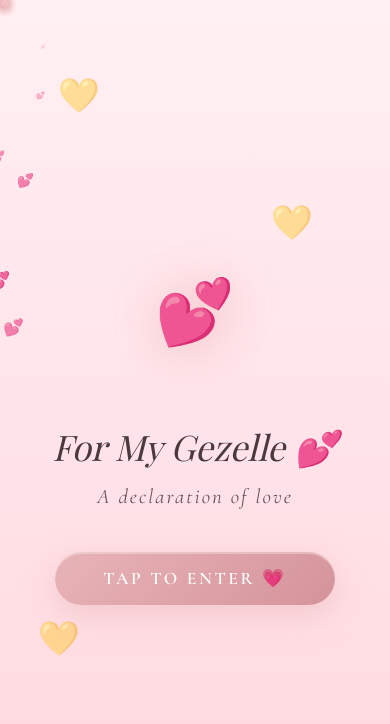
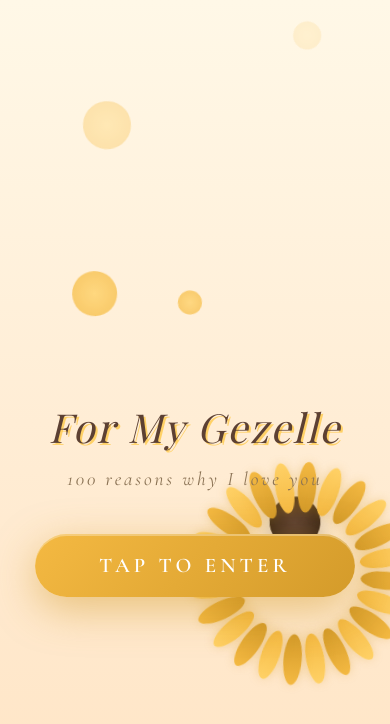
Before and after one commit to mikewithoutthemechanics/forG, a React (Vite) app: page / in a window 390 px wide. Shown: the top 724 px of the page. Built offline with nearby package versions, Linux system fonts and the light colour scheme; the HTML template or start-up script is replaced by a standard one; a web font is replaced by a local one.

Commit message:
Giant sunflower, bigger petals, more captivating

```diff
--- a/src/App.css
+++ b/src/App.css
@@ -7,20 +7,19 @@
 }
 
 :root {
-  --rose: #E8B4B8;
-  --rose-light: #F5D0D3;
-  --rose-dark: #D4939A;
-  --blush: #FFCAD4;
-  --cream: #FFF9FA;
-  --text: #4A3A3D;
-  --text-light: #6B5457;
+  --gold: #F4B942;
+  --gold-dark: #D49B2A;
+  --gold-light: #FFD166;
+  --cream: #FFF9ED;
+  --brown: #5C4033;
+  --brown-light: #8B7355;
 }
 
 body {
   font-family: 'Cormorant Garamond', serif;
-  background: linear-gradient(180deg, #FFF0F3 0%, #FFE4E9 50%, #FFD8DE 100%);
+  background: linear-gradient(180deg, #FFF8E7 0%, #FFEDD5 50%, #FFE4C4 100%);
   min-height: 100vh;
-  color: var(--text);
+  color: var(--brown);
   overflow-x: hidden;
 }
 
@@ -30,31 +29,54 @@ body {
   overflow: hidden;
 }
 
-/* Floating hearts */
-.floating-heart {
+/* GIANT SUNFLOWER */
+.giant-sunflower {
   position: fixed;
-  font-size: 2rem;
+  top: 50%;
+  left: 50%;
+  transform: translate(-50%, -50%);
+  width: 300px;
+  height: 300px;
   z-index: 0;
+  pointer-events: none;
 }
 
-.floating-heart:nth-child(1) { top: 10%; left: 15%; }
-.floating-heart:nth-child(2) { top: 25%; right: 20%; }
-.floating-heart:nth-child(3) { bottom: 20%; left: 10%; }
-
-.heart-particle {
+.sunflower-center {
   position: absolute;
-  font-size: 1.2rem;
-  z-index: 0;
+  top: 50%;
+  left: 50%;
+  transform: translate(-50%, -50%);
+  width: 80px;
+  height: 80px;
+  background: radial-gradient(circle, #5C4033 0%, #3D2817 100%);
+  border-radius: 50%;
+  box-shadow:
+    inset 0 0 20px rgba(0,0,0,0.3),
+    0 5px 20px rgba(0,0,0,0.2);
 }
 
-/* Sparkles */
-.sparkle {
+.petal {
   position: absolute;
-  width: 8px;
-  height: 8px;
-  background: linear-gradient(45deg, var(--blush), var(--rose));
-  border-radius: 50%;
-  box-shadow: 0 0 10px var(--rose);
+  top: 50%;
+  left: 50%;
+  width: 25px;
+  height: 70px;
+  background: linear-gradient(180deg, var(--gold) 0%, var(--gold-dark) 100%);
+  border-radius: 50% 50% 50% 50%;
+  transform-origin: center bottom;
+  box-shadow: 0 2px 10px rgba(212, 155, 42, 0.4);
+}
+
+.petal:nth-child(odd) {
+  background: linear-gradient(180deg, var(--gold-light) 0%, var(--gold) 100%);
+}
+
+/* Floating petals */
+.floating-petal {
+  position: absolute;
+  background: radial-gradient(ellipse at center, var(--gold-light) 0%, var(--gold) 100%);
+  border-radius: 50% 50% 50% 50%;
+  opacity: 0.7;
 }
 
 /* INTRO SCREEN */
@@ -68,66 +90,53 @@ body {
   z-index: 1;
 }
 
-.hero {
+.hero-content {
   text-align: center;
-  max-width: 500px;
-}
-
-.heart-ring {
-  width: 150px;
-  height: 150px;
-  margin: 0 auto 2rem;
-  display: flex;
-  align-items: center;
-  justify-content: center;
-  background: radial-gradient(circle, rgba(255,202,212,0.3) 0%, transparent 70%);
-  border-radius: 50%;
-}
-
-.big-heart {
-  font-size: 5rem;
-  filter: drop-shadow(0 5px 20px rgba(232,180,184,0.5));
+  max-width: 600px;
+  margin-top: 200px;
 }
 
 .title {
   font-family: 'Playfair Display', serif;
-  font-size: 3.5rem;
+  font-size: 4rem;
   font-weight: 500;
   font-style: italic;
-  color: var(--text);
+  color: var(--brown);
   margin-bottom: 0.5rem;
+  text-shadow: 2px 2px 0 var(--gold-light);
+  letter-spacing: 0.05em;
 }
 
-.tagline {
-  font-size: 1.3rem;
-  color: var(--text-light);
+.subtitle {
+  font-size: 1.6rem;
+  color: var(--brown-light);
   margin-bottom: 2.5rem;
   font-style: italic;
-  letter-spacing: 0.1em;
+  letter-spacing: 0.15em;
 }
 
 .enter-btn {
-  background: linear-gradient(135deg, var(--rose) 0%, var(--rose-dark) 100%);
+  background: linear-gradient(135deg, var(--gold) 0%, var(--gold-dark) 100%);
   border: none;
-  padding: 1rem 3rem;
-  font-size: 1.1rem;
+  padding: 1.2rem 4rem;
+  font-size: 1.3rem;
   font-family: 'Cormorant Garamond', serif;
   font-weight: 600;
   color: white;
   border-radius: 50px;
   cursor: pointer;
-  letter-spacing: 0.15em;
+  letter-spacing: 0.2em;
   text-transform: uppercase;
   box-shadow:
-    0 10px 30px rgba(232, 180, 184, 0.5),
+    0 12px 40px rgba(212, 155, 42, 0.5),
     inset 0 2px 0 rgba(255, 255, 255, 0.3);
-  transition: all 0.3s ease;
+  transition: all 0.4s ease;
 }
 
 .enter-btn:hover {
-  transform: translateY(-3px);
+  transform: translateY(-4px) scale(1.02);
   box-shadow:
-    0 15px 40px rgba(232, 180, 184, 0.6),
+    0 18px 50px rgba(212, 155, 42, 0.6),
     inset 0 2px 0 rgba(255, 255, 255, 0.3);
 }
 
@@ -139,74 +148,90 @@ body {
   justify-content: center;
   padding: 2rem;
   background:
-    radial-gradient(ellipse at 30% 30%, rgba(255,202,212,0.2) 0%, transparent 50%),
-    radial-gradient(ellipse at 70% 70%, rgba(255,202,212,0.15) 0%, transparent 50%);
+    radial-gradient(ellipse at 20% 20%, rgba(212, 155, 42, 0.15) 0%, transparent 50%),
+    radial-gradient(ellipse at 80% 80%, rgba(212, 155, 42, 0.1) 0%, transparent 50%);
 }
 
-.love-letter {
+.letter-container {
   background: var(--cream);
-  padding: 3.5rem 3rem;
-  border-radius: 20px;
-  max-width: 550px;
+  padding: 4rem 3.5rem;
+  border-radius: 8px;
+  max-width: 600px;
   width: 100%;
   box-shadow:
-    0 25px 80px rgba(74, 58, 61, 0.15),
-    0 0 0 1px rgba(232, 180, 184, 0.2),
-    inset 0 0 60px rgba(255, 202, 212, 0.1);
-  text-align: center;
+    0 30px 80px rgba(92, 64, 51, 0.2),
+    0 0 0 1px rgba(212, 155, 42, 0.15),
+    inset 0 0 100px rgba(212, 155, 42, 0.03);
+  position: relative;
 }
 
-.letter-header {
-  margin-bottom: 1.5rem;
+.sunflower-corner {
+  position: absolute;
+  width: 100px;
+  height: 100px;
+  opacity: 0.2;
 }
 
-.heart-icon {
-  font-size: 1.8rem;
-  margin: 0 0.3rem;
-  display: inline-block;
+.sunflower-corner.top-right {
+  top: -30px;
+  right: -30px;
+  background: radial-gradient(circle, var(--gold) 0%, transparent 70%);
 }
 
-.salutation {
+.sunflower-corner.bottom-left {
+  bottom: -30px;
+  left: -30px;
+  background: radial-gradient(circle, var(--gold) 0%, transparent 70%);
+}
+
+.letter-title {
   font-family: 'Playfair Display', serif;
   font-size: 2rem;
   font-style: italic;
-  color: var(--text);
-  margin-bottom: 1.5rem;
+  color: var(--brown);
+  text-align: center;
+  margin-bottom: 2rem;
   font-weight: 500;
 }
 
-.love-message {
-  font-size: 1.25rem;
-  line-height: 1.9;
-  color: var(--text-light);
+.letter-text {
+  font-size: 1.3rem;
+  line-height: 2;
+  color: var(--brown-light);
   margin-bottom: 1.2rem;
   text-align: left;
 }
 
-.love-message.highlight {
-  font-size: 1.4rem;
+.letter-highlight {
+  font-size: 1.5rem;
   font-style: italic;
-  color: var(--rose-dark);
-  padding: 1rem;
-  background: rgba(255, 202, 212, 0.2);
+  color: var(--gold-dark);
+  padding: 1.2rem;
+  background: linear-gradient(135deg, rgba(212, 155, 42, 0.1) 0%, rgba(255, 209, 102, 0.1) 100%);
   border-radius: 10px;
   text-align: center;
+  margin: 1.5rem 0;
+  border-left: 3px solid var(--gold);
+  border-right: 3px solid var(--gold);
 }
 
 .continue-btn {
   margin-top: 2rem;
-  background: linear-gradient(135deg, var(--rose) 0%, var(--rose-dark) 100%);
+  background: linear-gradient(135deg, var(--gold) 0%, var(--gold-dark) 100%);
   border: none;
   padding: 1rem 2.5rem;
-  font-size: 1.1rem;
+  font-size: 1.2rem;
   font-family: 'Cormorant Garamond', serif;
   font-weight: 600;
   color: white;
   border-radius: 30px;
   cursor: pointer;
   letter-spacing: 0.1em;
+  display: block;
+  margin-left: auto;
+  margin-right: auto;
   transition: all 0.3s ease;
-  box-shadow: 0 8px 25px rgba(232, 180, 184, 0.4);
+  box-shadow: 0 8px 25px rgba(212, 155, 42, 0.4);
 }
 
 .continue-btn:hover {
@@ -216,71 +241,62 @@ body {
 /* REASONS SCREEN */
 .reasons-screen {
   min-height: 100vh;
-  padding: 3rem 1.5rem;
+  padding: 3rem 2rem;
   background:
-    radial-gradient(ellipse at 20% 20%, rgba(255,202,212,0.1) 0%, transparent 50%),
-    radial-gradient(ellipse at 80% 80%, rgba(255,202,212,0.1) 0%, transparent 50%),
-    linear-gradient(180deg, #FFF0F3 0%, #FFE4E9 100%);
+    radial-gradient(ellipse at 10% 10%, rgba(212, 155, 42, 0.08) 0%, transparent 40%),
+    radial-gradient(ellipse at 90% 90%, rgba(212, 155, 42, 0.08) 0%, transparent 40%),
+    linear-gradient(180deg, #FFF8E7 0%, #FFEDD5 100%);
 }
 
-.reasons-header {
-  text-align: center;
-  margin-bottom: 2rem;
-}
-
-.header-hearts {
-  font-size: 2rem;
-  display: block;
-  margin-bottom: 0.5rem;
-}
-
-.reasons-header h1 {
+.page-title {
   font-family: 'Playfair Display', serif;
-  font-size: 2.5rem;
+  font-size: 2.8rem;
   font-weight: 400;
   font-style: italic;
-  color: var(--text);
+  text-align: center;
+  margin-bottom: 3rem;
+  color: var(--brown);
 }
 
 .reasons-container {
-  max-width: 600px;
+  max-width: 650px;
   margin: 0 auto;
   display: flex;
   flex-direction: column;
-  gap: 0.7rem;
+  gap: 0.8rem;
   padding-bottom: 4rem;
 }
 
 .reason-card {
   display: flex;
-  align-items: center;
+  align-items: baseline;
   gap: 1rem;
-  padding: 0.9rem 1.3rem;
+  padding: 1rem 1.5rem;
   background: rgba(255, 255, 255, 0.6);
-  border-radius: 15px;
-  border: 1px solid rgba(232, 180, 184, 0.3);
+  border-radius: 12px;
+  border-left: 4px solid var(--gold);
   transition: all 0.3s ease;
 }
 
 .reason-card:hover {
   background: rgba(255, 255, 255, 0.9);
-  border-color: var(--rose);
-  transform: translateX(5px);
-  box-shadow: 0 5px 20px rgba(232, 180, 184, 0.2);
+  border-left-color: var(--gold-dark);
+  transform: translateX(8px);
+  box-shadow: 0 8px 25px rgba(212, 155, 42, 0.2);
 }
 
-.reason-number {
+.reason-num {
   font-family: 'Playfair Display', serif;
-  font-size: 1.3rem;
-  color: var(--rose-dark);
+  font-size: 1.4rem;
+  color: var(--gold-dark);
   font-style: italic;
-  min-width: 35px;
+  min-width: 40px;
 }
 
-.reason-text {
-  font-size: 1.1rem;
-  line-height: 1.4;
-  color: var(--text);
+.reason-msg {
+  font-size: 1.15rem;
+  line-height: 1.5;
+  color: var(--brown);
 }
 
 .back-btn {
@@ -288,7 +304,7 @@ body {
   bottom: 2rem;
   left: 50%;
   transform: translateX(-50%);
-  background: linear-gradient(135deg, var(--rose) 0%, var(--rose-dark) 100%);
+  background: linear-gradient(135deg, var(--gold) 0%, var(--gold-dark) 100%);
   border: none;
   padding: 0.8rem 2rem;
   font-family: 'Cormorant Garamond', serif;
@@ -298,7 +314,7 @@ body {
   cursor: pointer;
   letter-spacing: 0.1em;
   transition: all 0.3s ease;
-  box-shadow: 0 5px 20px rgba(232, 180, 184, 0.4);
+  box-shadow: 0 5px 20px rgba(212, 155, 42, 0.4);
 }
 
 .back-btn:hover {
@@ -307,33 +323,56 @@ body {
 
 /* RESPONSIVE */
 @media (max-width: 768px) {
-  .title {
-    font-size: 2.2rem;
+  .giant-sunflower {
+    width: 200px;
+    height: 200px;
   }
 
-  .big-heart {
-    font-size: 4rem;
+  .sunflower-center {
+    width: 50px;
+    height: 50px;
   }
 
-  .love-letter {
-    padding: 2rem 1.5rem;
+  .petal {
+    width: 18px;
+    height: 50px;
+    transform-origin: center bottom;
   }
 
-  .salutation {
+  .petal:nth-child(n) {
+    transform: rotate(var(--angle, 0deg)) translateY(-40px);
+  }
+
+  .title {
+    font-size: 2.5rem;
+  }
+
+  .subtitle {
+    font-size: 1.2rem;
+  }
+
+  .hero-content {
+    margin-top: 150px;
+  }
+
+  .letter-container {
+    padding: 2.5rem 1.5rem;
+  }
+
+  .letter-title {
     font-size: 1.5rem;
   }
 
-  .love-message {
-    font-size: 1.05rem;
+  .letter-text {
+    font-size: 1.1rem;
   }
 
-  .love-message.highlight {
-    font-size: 1.15rem;
+  .letter-highlight {
+    font-size: 1.2rem;
   }
 
   .reason-card {
     flex-direction: column;
-    align-items: flex-start;
     gap: 0.3rem;
   }
 }
--- a/src/App.jsx
+++ b/src/App.jsx
@@ -3,77 +3,83 @@ import { motion, AnimatePresence } from 'framer-motion'
 import reasons from './reasons'
 import './App.css'
 
-const AnimatedHeart = () => (
+const GiantSunflower = () => (
   <motion.div
-    className="floating-heart"
+    className="giant-sunflower"
     animate={{
-      y: [0, -20, 0],
-      scale: [1, 1.1, 1],
-      opacity: [0.3, 0.6, 0.3]
+      rotate: [0, 5, -5, 0],
+      scale: [1, 1.02, 1]
     }}
-    transition={{ duration: 2, repeat: Infinity, ease: "easeInOut" }}
+    transition={{
+      duration: 4,
+      repeat: Infinity,
+      ease: "easeInOut"
+    }}
   >
-    💛
+    <div className="sunflower-center" />
+    {[...Array(24)].map((_, i) => {
+      const angle = i * 15;
+      return (
+        <div
+          key={i}
+          className="petal"
+          style={{
+            transform: `rotate(${angle}deg) translateY(-60px)`,
+            animationDelay: `${i * 0.1}s`
+          }}
+        />
+      );
+    })}
   </motion.div>
 )
 
-const Sparkle = ({ delay }) => (
+const FloatingPetal = ({ delay, size, left }) => (
   <motion.div
-    className="sparkle"
-    initial={{ scale: 0, rotate: 0 }}
-    animate={{ scale: [0, 1, 0], rotate: [0, 180, 360] }}
-    transition={{ duration: 1.5, repeat: Infinity, delay, ease: "easeInOut" }}
-  />
-)
-
-const FloatingHeart = ({ delay }) => (
-  <motion.div
-    className="heart-particle"
+    className="floating-petal"
     initial={{
-      x: Math.random() * 100 - 50,
-      y: -20,
-      scale: 0,
+      x: 0,
+      y: -50,
+      rotate: 0,
       opacity: 0
     }}
     animate={{
-      y: [null, 500],
-      scale: [0, 1, 0.5],
-      opacity: [0, 1, 0],
-      x: [null, Math.random() * 100 - 50]
+      y: [null, 600],
+      rotate: [0, 360],
+      opacity: [0, 0.8, 0]
     }}
     transition={{
-      duration: 6 + Math.random() * 3,
+      duration: 8 + Math.random() * 4,
       repeat: Infinity,
       delay,
       ease: "linear"
     }}
-  >
-    💕
-  </motion.div>
+    style={{
+      left: `${left}%`,
+      width: size,
+      height: size,
+    }}
+  />
 )
 
 function App() {
   const [showMessage, setShowMessage] = useState(false)
   const [showReasons, setShowReasons] = useState(false)
-  const [loaded, setLoaded] = useState(false)
-
-  useEffect(() => {
-    setLoaded(true)
-  }, [])
 
   return (
     <div className="container">
-      {/* Floating elements */}
-      <AnimatedHeart />
-      <AnimatedHeart style={{ top: '20%', right: '10%', animationDelay: '-0.5s' }} />
-      <AnimatedHeart style={{ bottom: '30%', left: '5%', animationDelay: '-1s' }} />
+      {/* Giant sunflower in center */}
+      {!showMessage && !showReasons && (
+        <GiantSunflower />
+      )}
 
-      {[...Array(15)].map((_, i) => (
-        <FloatingHeart key={i} delay={i * 0.8} />
-      ))}
-
-      {[...Array(20)].map((_, i) => (
-        <Sparkle key={i} delay={i * 0.3} />
+      {/* Floating petals */}
+      {[...Array(12)].map((_, i) => (
+        <FloatingPetal
+          key={i}
+          delay={i * 1.5}
+          size={20 + Math.random() * 30}
+          left={10 + Math.random() * 80}
+        />
       ))}
 
       <AnimatePresence>
@@ -85,48 +91,39 @@ function App() {
             exit={{ opacity: 0, scale: 0.95 }}
           >
             <motion.div
-              className="hero"
-              initial={{ scale: 0.8 }}
-              animate={{ scale: 1 }}
-              transition={{ duration: 0.8, ease: "easeOut" }}
+              className="hero-content"
+              initial={{ y: 30, opacity: 0 }}
+              animate={{ y: 0, opacity: 1 }}
+              transition={{ delay: 0.5 }}
             >
-              <motion.div
-                className="heart-ring"
-                initial={{ scale: 0, rotate: -180 }}
-                animate={{ scale: 1, rotate: 0 }}
-                transition={{ delay: 0.3, duration: 1, type: "spring" }}
-              >
-                <span className="big-heart">💕</span>
-              </motion.div>
-
               <motion.h1
                 className="title"
                 initial={{ opacity: 0, y: 20 }}
                 animate={{ opacity: 1, y: 0 }}
-                transition={{ delay: 0.5 }}
+                transition={{ delay: 0.8 }}
               >
-                For My Gezelle 💕
+                For My Gezelle
               </motion.h1>
 
               <motion.p
-                className="tagline"
+                className="subtitle"
                 initial={{ opacity: 0 }}
                 animate={{ opacity: 1 }}
-                transition={{ delay: 0.7 }}
+                transition={{ delay: 1.1 }}
               >
-                A declaration of love
+                100 reasons why I love you
               </motion.p>
 
               <motion.button
                 className="enter-btn"
                 onClick={() => setShowMessage(true)}
-                initial={{ opacity: 0, y: 20 }}
-                animate={{ opacity: 1, y: 0 }}
-                transition={{ delay: 1 }}
-                whileHover={{ scale: 1.05 }}
+                initial={{ opacity: 0, scale: 0.8 }}
+                animate={{ opacity: 1, scale: 1 }}
+                transition={{ delay: 1.4 }}
+                whileHover={{ scale: 1.08 }}
                 whileTap={{ scale: 0.95 }}
               >
-                Tap to enter 💗
+                Tap to enter
               </motion.button>
             </motion.div>
           </motion.div>
@@ -142,55 +139,47 @@ function App() {
             exit={{ opacity: 0, y: -50 }}
           >
             <motion.div
-              className="love-letter"
+              className="letter-container"
               initial={{ scale: 0.9 }}
               animate={{ scale: 1 }}
             >
-              <motion.div
-                className="letter-header"
-                initial={{ opacity: 0, y: -20 }}
-                animate={{ opacity: 1, y: 0 }}
-                transition={{ delay: 0.2 }}
+              <div className="sunflower-corner top-right" />
+              <div className="sunflower-corner bottom-left" />
+
+              <motion.h2
+                className="letter-title"
+                initial={{ opacity: 0 }}
+                animate={{ opacity: 1 }}
+                transition={{ delay: 0.3 }}
               >
-                <span className="heart-icon">💕</span>
-                <span className="heart-icon">💗</span>
-                <span className="heart-icon">💖</span>
-              </motion.div>
+                💛 My Dearest Gezelle 💛
+              </motion.h2>
 
               <motion.p
-                className="salutation"
+                className="letter-text"
                 initial={{ opacity: 0 }}
                 animate={{ opacity: 1 }}
-                transition={{ delay: 0.4 }}
+                transition={{ delay: 0.5 }}
               >
-                My Gezelle,
+                I know I've been so preoccupied lately, but I want you to know something...
               </motion.p>
 
               <motion.p
-                className="love-message"
+                className="letter-highlight"
                 initial={{ opacity: 0 }}
                 animate={{ opacity: 1 }}
-                transition={{ delay: 0.6 }}
+                transition={{ delay: 0.7 }}
               >
-                I know I've been caught up in work lately, but I need you to know something...
+                Having you by my side gives me more motivation than ever to keep building this life for us!
               </motion.p>
 
               <motion.p
-                className="love-message highlight"
+                className="letter-text"
                 initial={{ opacity: 0 }}
                 animate={{ opacity: 1 }}
-                transition={{ delay: 0.8 }}
+                transition={{ delay: 0.9 }}
               >
-                Having you by my side gives me more motivation than ever to build this life for us.
-              </motion.p>
-
-              <motion.p
-                className="love-message"
-                initial={{ opacity: 0 }}
-                animate={{ opacity: 1 }}
-                transition={{ delay: 1 }}
-              >
-                You are my everything. Here's 100 reasons why I love you...
+                Here are 100 reasons why I love you 💕
               </motion.p>
 
               <motion.button
@@ -198,11 +187,11 @@ function App() {
                 onClick={() => setShowReasons(true)}
                 initial={{ opacity: 0 }}
                 animate={{ opacity: 1 }}
-                transition={{ delay: 1.3 }}
+                transition={{ delay: 1.2 }}
                 whileHover={{ scale: 1.05 }}
                 whileTap={{ scale: 0.95 }}
               >
-                Read them 💕
+                Read them 💛
               </motion.button>
             </motion.div>
           </motion.div>
@@ -216,28 +205,27 @@ function App() {
             initial={{ opacity: 0 }}
             animate={{ opacity: 1 }}
           >
-            <motion.div
-              className="reasons-header"
-              initial={{ y: -30, opacity: 0 }}
-              animate={{ y: 0, opacity: 1 }}
+            <motion.h1
+              className="page-title"
+              initial={{ opacity: 0, y: -20 }}
+              animate={{ opacity: 1, y: 0 }}
             >
-              <span className="header-hearts">💕 💗 💖</span>
-              <h1>100 Reasons Why I Love You</h1>
-            </motion.div>
+              💛 100 Reasons Why I Love You 💛
+            </motion.h1>
 
             <div className="reasons-container">
               {reasons.map((reason, index) => (
                 <motion.div
                   key={index}
                   className="reason-card"
-                  initial={{ opacity: 0, x: index % 2 === 0 ? -30 : 30 }}
-                  whileInView={{ opacity: 1, x: 0 }}
+                  initial={{ opacity: 0, y: 20 }}
+                  whileInView={{ opacity: 1, y: 0 }}
                   viewport={{ once: false, margin: "-20px" }}
-                  transition={{ delay: index * 0.015, duration: 0.4 }}
-                  whileHover={{ scale: 1.02 }}
+                  transition={{ delay: index * 0.012, duration: 0.3 }}
+                  whileHover={{ scale: 1.02, x: 8 }}
                 >
-                  <span className="reason-number">{index + 1}</span>
-                  <span className="reason-text">{reason}</span>
+                  <span className="reason-num">{index + 1}</span>
+                  <span className="reason-msg">{reason}</span>
                 </motion.div>
               ))}
             </div>
@@ -249,7 +237,7 @@ function App() {
               whileInView={{ opacity: 1 }}
               whileHover={{ scale: 1.05 }}
             >
-              ← Back to start
+              ← Back
             </motion.button>
           </motion.div>
         )}
```
